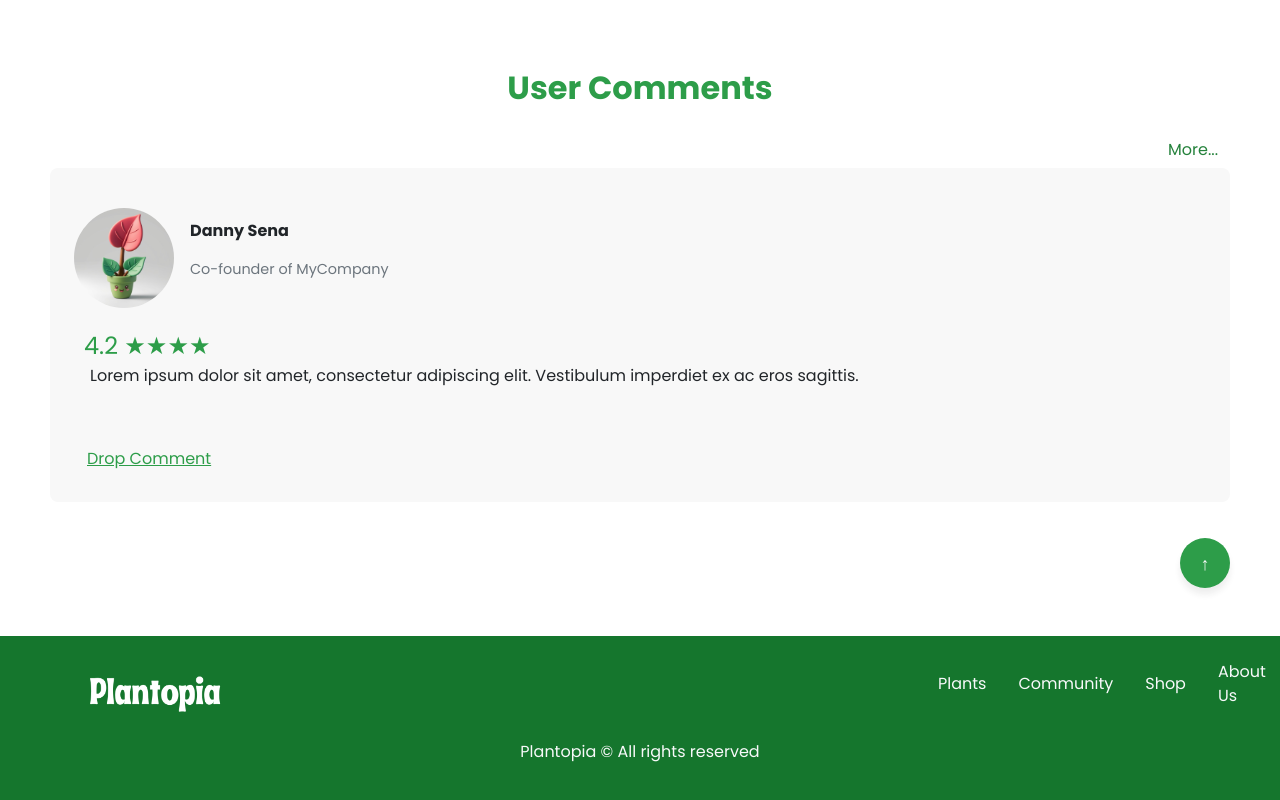
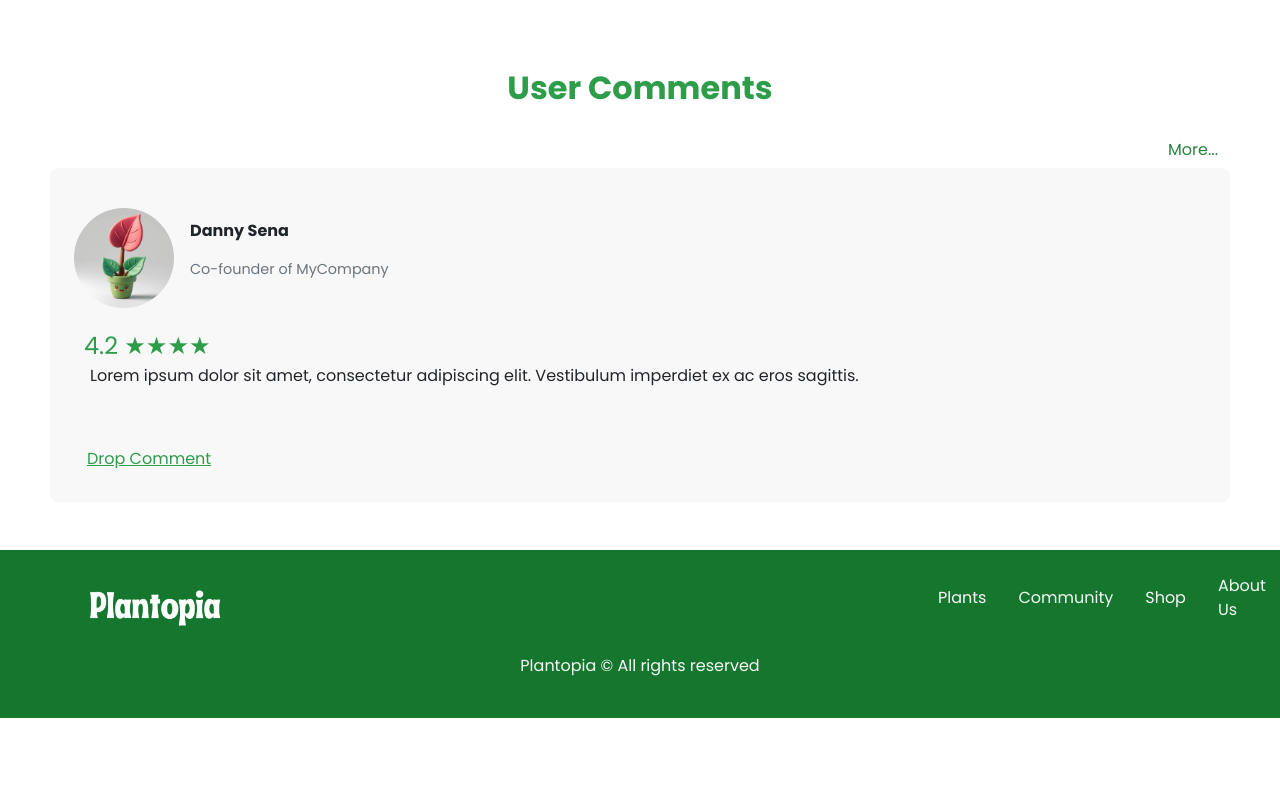
Before and after one commit to QuivyGM/24-OS_Project2, a React (Create React App) app in the folder Plantopia/: page / in a window 1280 px wide. Shown: the part 3323-4123 px from the top of the page. After the commit the page ends 4041 px from the top, so only its background shows below. Built offline with nearby package versions, Linux system fonts and the light colour scheme.

Commit message:
upgrade buttons

```diff
--- a/Plantopia/src/components/Main.js
+++ b/Plantopia/src/components/Main.js
@@ -10,6 +10,8 @@ const MainPage = () => {
 
   const [showInput, setShowInput] = useState(false);
   const [isScrolled, setIsScrolled] = useState(false);
+
+  const [showButton, setShowButton] = useState(false);
 
   const handleSearchClick = () => {
     setShowInput(true);
@@ -45,11 +47,17 @@ const MainPage = () => {
 
   useEffect(() => {
     const handleScroll = () => {
-      setIsScrolled(window.scrollY > window.innerHeight);
+      if (window.scrollY > window.innerHeight) {
+        setShowButton(true); // show button
+      } else {
+        setShowButton(false); // hide button
+      }
     };
+
     window.addEventListener('scroll', handleScroll);
     return () => window.removeEventListener('scroll', handleScroll);
   }, []);
+
 
   return (
     <div>
@@ -129,7 +137,7 @@ const MainPage = () => {
                   <p>Order plants online with delivery and maintenance guidance.</p>
                 </li>
               </ul>
-              <button className="btn btn-success more-info-button mt-3">More Info</button>
+              <button className="btn btn-success more-info-button mt-3" onClick={handleAboutusClick}>More Info</button>
             </div>
           </div>
         </section>
@@ -256,14 +264,14 @@ const MainPage = () => {
             </div>
             <button className="btn btn-link drop-comment mt-3">Drop Comment</button>
           </div>
-          <div className="text-center top mt-3">
-              <button
-                className="back-to-top"
-                onClick={() => window.scrollTo({ top: 0, behavior: 'smooth' })}
-              >
-                ↑
-              </button>
-          </div>
+          {/* top button */}
+          <button
+            className={`back-to-top ${showButton ? 'visible' : ''}`}
+            onClick={() => window.scrollTo({ top: 0, behavior: 'smooth' })}
+          >
+            ↑
+          </button>
+
         </section>
 
         {/* Footer Section */}
--- a/Plantopia/src/styles/pages/_main.scss
+++ b/Plantopia/src/styles/pages/_main.scss
@@ -519,37 +519,40 @@ html, body {
     }
   }
 
-  .top{  // top button
+  .back-to-top {
+    position: fixed;
+    bottom: 20px;
+    right: 20px;
+    width: 50px;
+    height: 50px;
+    background-color: #28a745;
+    color: white;
+    font-size: 24px;
+    border: none;
+    border-radius: 50%;
+    box-shadow: 0px 4px 6px rgba(0, 0, 0, 0.2);
+    cursor: pointer;
     display: flex;
-    justify-content: end;
-    padding-top: 20px;
-    .back-to-top {
-      width: 50px; // Width of the button
-      height: 50px; // Height of the button
-      display: inline-flex;
-      align-items: center;
-      justify-content: center;
-      font-size: 18px; // Font size for the arrow
-      font-weight: bold;
-      color: $light-color; // Text color
-      background-color: $primary-color; // Background color
-      border: none;
-      border-radius: 50%; // Makes the button circular
-      cursor: pointer;
-      transition: background-color 0.3s ease, transform 0.3s ease;
-      box-shadow: $box-shadow-primary;
+    justify-content: center;
+    align-items: center;
+    z-index: 1000;
+    opacity: 0;
+    visibility: hidden;
+    transform: translateY(20px);
+    transition: opacity 0.5s ease, transform 0.5s ease, visibility 0.5s ease;
 
-      &:hover {
-        background-color: $secondary-color; // Darken background on hover
-        transform: translateY(-5px); // Slight upward movement on hover
-      }
+    &:hover {
+      background-color: #218838;
+      transform: scale(1.1);
+    }
 
-      &:focus {
-        outline: none;
-        box-shadow: 0 0 5px $primary-color; // Add a glowing outline on focus
-      }
+    &.visible {
+      visibility: visible;
+      opacity: 1;
+      transform: translateY(0);
     }
   }
+
 }
 // ----------- user comments end ------------------------
 
--- a/Plantopia/src/styles/style.css
+++ b/Plantopia/src/styles/style.css
@@ -442,34 +442,36 @@ html, body {
 .main-second .user-comments .comment-box .star-info {
   padding: 20px 0px;
 }
-.main-second .user-comments .top {
-  display: flex;
-  justify-content: end;
-  padding-top: 20px;
-}
-.main-second .user-comments .top .back-to-top {
+.main-second .user-comments .back-to-top {
+  position: fixed;
+  bottom: 20px;
+  right: 20px;
   width: 50px;
   height: 50px;
-  display: inline-flex;
-  align-items: center;
-  justify-content: center;
-  font-size: 18px;
-  font-weight: bold;
-  color: #f8f9fa;
-  background-color: #2D9D49;
+  background-color: #28a745;
+  color: white;
+  font-size: 24px;
   border: none;
   border-radius: 50%;
+  box-shadow: 0px 4px 6px rgba(0, 0, 0, 0.2);
   cursor: pointer;
-  transition: background-color 0.3s ease, transform 0.3s ease;
-  box-shadow: 0px 6.476px 6px 0px rgba(41, 41, 41, 0.08);
+  display: flex;
+  justify-content: center;
+  align-items: center;
+  z-index: 1000;
+  opacity: 0;
+  visibility: hidden;
+  transform: translateY(20px);
+  transition: opacity 0.5s ease, transform 0.5s ease, visibility 0.5s ease;
 }
-.main-second .user-comments .top .back-to-top:hover {
-  background-color: #25823C;
-  transform: translateY(-5px);
+.main-second .user-comments .back-to-top:hover {
+  background-color: #218838;
+  transform: scale(1.1);
 }
-.main-second .user-comments .top .back-to-top:focus {
-  outline: none;
-  box-shadow: 0 0 5px #2D9D49;
+.main-second .user-comments .back-to-top.visible {
+  visibility: visible;
+  opacity: 1;
+  transform: translateY(0);
 }
 .main-second .footer {
   background-color: #15762D;
```
Also changed, not shown: 1 other file (tests, documents, lock files or other folders).
